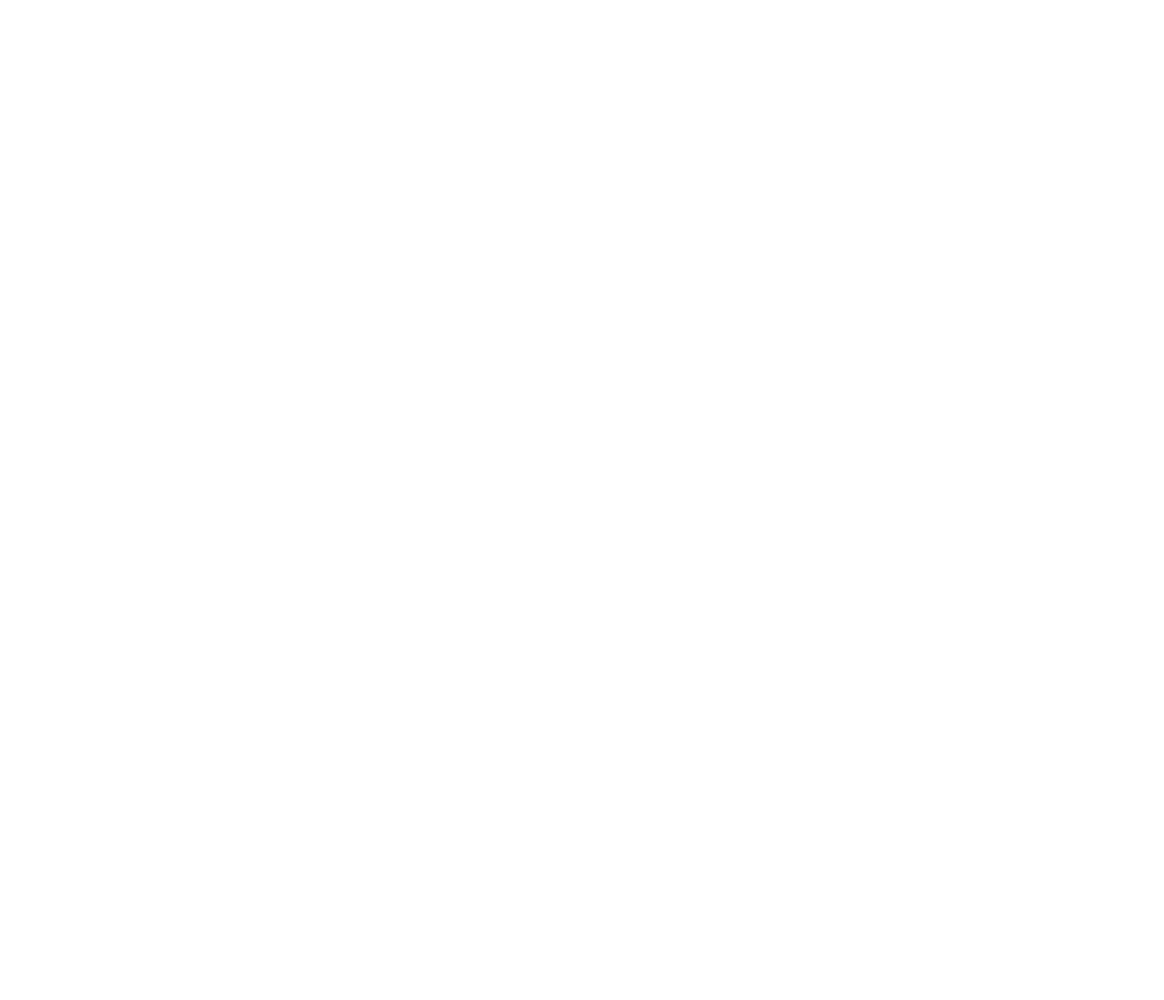
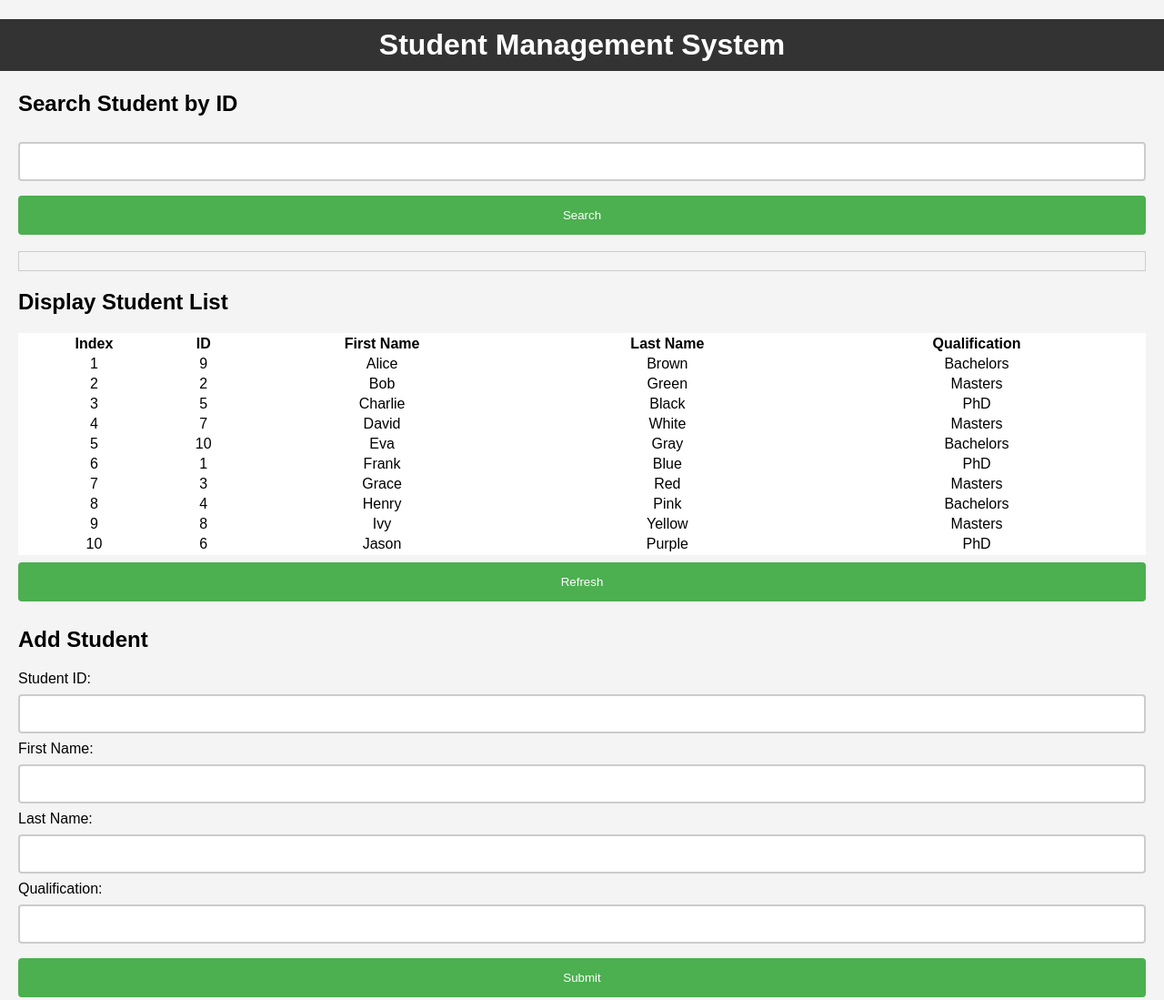
Before and after one commit to kazusa-gumi/javaScript-assessment2-part2, a plain HTML site: page index.html in a window 1280 px wide. Shown: the whole page at 91% size. Before the commit the page ends 800 px from the top, so only its background shows below. Drawn offline with Linux system fonts and the light colour scheme.

Commit message:
ファイルの追加

```diff
--- a/index.html
+++ b/index.html
@@ -1,12 +1,49 @@
 <!DOCTYPE html>
-<html lang="en">
+<html>
+
 <head>
-    <meta charset="UTF-8">
-    <meta name="viewport" content="width=device-width, initial-scale=1.0">
-    <title>javaScript Assessment Part2</title>
+    <link rel="stylesheet" type="text/css" href="./style/style.css">
 </head>
+
 <body>
+    <h1>Student Management System</h1>
+
+    <section>
+        <h2>Search Student by ID</h2>
+        <input type="text" id="searchID">
+        <button id="searchButton">Search</button>
+        <p id="resultView"></p>
+    </section>
+
+    <section>
+        <h2>Display Student List</h2>
+        <table id="listView" class="full-width">
+            <thead>
+                <tr>
+                    <th>Index</th>
+                    <th>ID</th>
+                    <th>First Name</th>
+                    <th>Last Name</th>
+                    <th>Qualification</th>
+                </tr>
+            </thead>
+            <tbody id="listBody">
+                <!-- Student List will be appended here by JavaScript -->
+            </tbody>
+        </table>
+        <button id="refreshButton">Refresh</button>
+    </section>
+
+    <section>
+        <h2>Add Student</h2>
+        Student ID: <input type="text" id="studentID"><br>
+        First Name: <input type="text" id="firstName"><br>
+        Last Name: <input type="text" id="lastName"><br>
+        Qualification: <input type="text" id="qualification"><br>
+        <button id="submitButton">Submit</button>
+    </section>
 
     <script src="./js/app.js"></script>
 </body>
+
 </html>
--- a/js/app.js
+++ b/js/app.js
@@ -1,12 +1,7 @@
-// Define student class
-class Student {
-    constructor(studentID, firstName, lastName, qualification) {
-        this.studentID = studentID;
-        this.firstName = firstName;
-        this.lastName = lastName;
-        this.qualification = qualification;
-    }
-}
+// name: app.js
+// description: This script sets up a student management system. It enables adding students, displaying all students, and searching for a student by ID. The information is stored in the local storage and it persists even after the browser is closed.
+// author: Kazusa Naoi
+// date 08/11/2023
 
 // Create an array of student information
 let students = [
@@ -22,34 +17,85 @@ let students = [
     new Student(6, 'Jason', 'Purple', 'PhD')
 ];
 
-// Output array to console
-console.log(students);
-// sort function
-const sortedIdStudents = students.sort((a, b) => a.studentID - b.studentID);
-
-//Output sorted array to console
-console.log(sortedIdStudents);
-
-// sequential search
-function sequentialSearch(students, searchId) {
-    for(let i = 0; i < students.length; i++) {
-        if (students[i].studentID === searchId) {
-            return students[i];
-        }
-    }
-    return null;
+// Constructor function for Student objects
+function Student(studentID, firstName, lastName, qualification) {
+    this.studentID = studentID;
+    this.firstName = firstName;
+    this.lastName = lastName;
+    this.qualification = qualification;
 }
 
-//Specify a student ID that exists
-let searchId = 5;
+// Initialize student array
+let studentArray = [];
 
-// Output results to console
-let result = sequentialSearch(students, searchId);
-console.log(result ? result : 'No student found with ID ' + searchId);
+// When initializing or refreshing student array
+function initializeOrRefresh() {
+    let storedArray = localStorage.getItem('studentArray');
+    if (storedArray) {
+        studentArray = JSON.parse(storedArray);
+    } else {
+        studentArray = students;
+        localStorage.setItem('studentArray', JSON.stringify(studentArray));
+    }
+    updateListView();
+}
 
-// Specify a nonexistent student ID
-searchId = 99;
+function addStudent() {
+    // Retrieve values from form inputs
+    let studentIDField = document.getElementById('studentID');
+    let firstNameField = document.getElementById('firstName');
+    let lastNameField = document.getElementById('lastName');
+    let qualificationField = document.getElementById('qualification');
 
-// Output results to console
-result = sequentialSearch(students, searchId);
-console.log(result ? result : 'No student found with ID ' + searchId);
+    // Create new Student object with input values
+    let newStudent = new Student(studentIDField.value, firstNameField.value, lastNameField.value, qualificationField.value);
+    // Add this student to array
+    studentArray.push(newStudent);
+    // Save the current state of the studentArray
+    localStorage.setItem('studentArray', JSON.stringify(studentArray));
+    // Update list view
+    updateListView();
+
+    // Clear form fields after submitting
+    studentIDField.value = "";
+    firstNameField.value = "";
+    lastNameField.value = "";
+    qualificationField.value = "";
+}
+
+// Function to display student list in table view
+function updateListView() {
+    let listBody = document.getElementById('listBody');
+    listBody.innerHTML = ''; // Clear current list view
+    for (let i = 0; i < studentArray.length; i++) {
+        let student = studentArray[i];
+        // Create new table row for each student
+        let row = listBody.insertRow();
+        row.insertCell(0).innerText = i + 1; // Index
+        row.insertCell(1).innerText = student.studentID;
+        row.insertCell(2).innerText = student.firstName;
+        row.insertCell(3).innerText = student.lastName;
+        row.insertCell(4).innerText = student.qualification;
+    }
+}
+
+// Function to search students by ID and display result
+function findStudentByID() {
+    let searchID = document.getElementById('searchID').value;
+    let result = studentArray.find(student => student.studentID == searchID);
+    let resultView = document.getElementById('resultView');
+    resultView.innerHTML = '';
+    if (result) {
+        resultView.innerText = `Found: ID: ${result.studentID}, Name: ${result.firstName} ${result.lastName}, Qualification: ${result.qualification}`;
+    } else {
+        resultView.innerText = 'No result found';
+    }
+}
+
+// Event listeners for buttons
+document.getElementById('submitButton').addEventListener('click', addStudent);
+document.getElementById('refreshButton').addEventListener('click', initializeOrRefresh);
+document.getElementById('searchButton').addEventListener('click', findStudentByID);
+
+// Initial setup
+initializeOrRefresh();
--- /dev/null
+++ b/style/style.css
@@ -0,0 +1,66 @@
+body {
+    font-family: Arial, sans-serif;
+    margin: 0;
+    padding: 0;
+    background: #f4f4f4;
+}
+
+h1 {
+    background: #333;
+    color: #fff;
+    padding: 10px 0;
+    text-align: center;
+}
+
+section {
+    margin: 20px;
+}
+
+input[type=text] {
+    width: 100%;
+    padding: 12px 20px;
+    margin: 8px 0;
+    box-sizing: border-box;
+    border: 2px solid #ccc;
+    border-radius: 4px;
+}
+
+button {
+    width: 100%;
+    background-color: #4CAF50;
+    color: white;
+    padding: 14px 20px;
+    margin: 8px 0;
+    border: none;
+    border-radius: 4px;
+    cursor: pointer;
+}
+
+button:hover {
+    background-color: #45a049;
+}
+
+#resultView {
+    padding: 10px;
+    margin: 10px 0;
+    border: 1px solid #ccc;
+}
+
+#listView p {
+    padding: 10px;
+    border: 1px solid #ccc;
+    margin-bottom: 10px;
+}
+
+#listView {
+    background: #fff;
+}
+
+#listBody tr td {
+    text-align: center;
+    vertical-align: middle;
+}
+
+.full-width {
+    width: 100%;
+}
```
